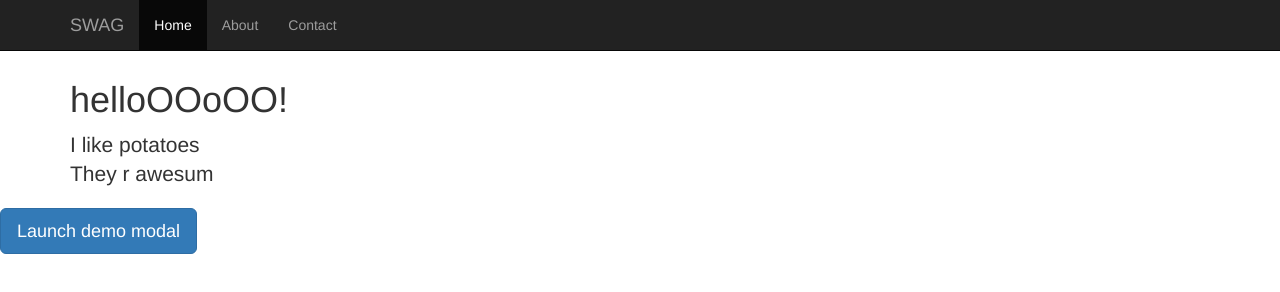
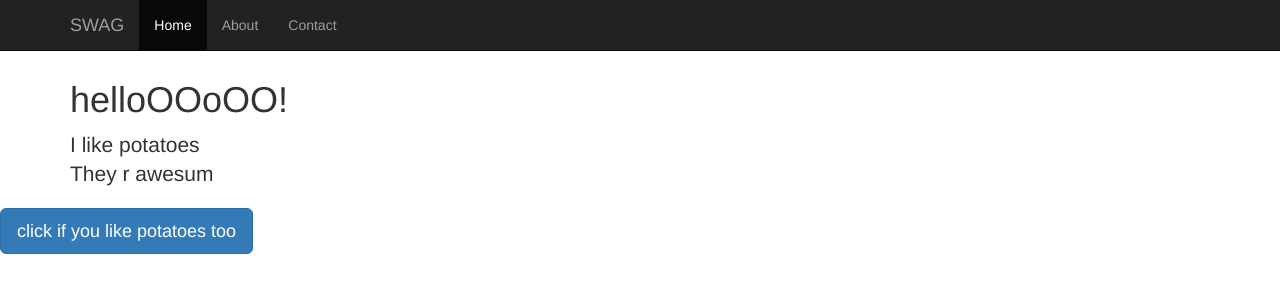
Before and after one commit to viviphan/viviphan.github.io, a plain HTML site: page index.html in a window 1280 px wide. Drawn offline with nearby package versions, Linux system fonts and the light colour scheme.

Commit message:
cdejflgjhgfgdfdf70d

```diff
--- a/index.html
+++ b/index.html
@@ -57,7 +57,7 @@
 
 <!-- Button trigger modal -->
 <button type="button" class="btn btn-primary btn-lg" data-toggle="modal" data-target="#myModal">
-  Launch demo modal
+  click if you like potatoes too
 </button>
 
 <!-- Modal -->
```
